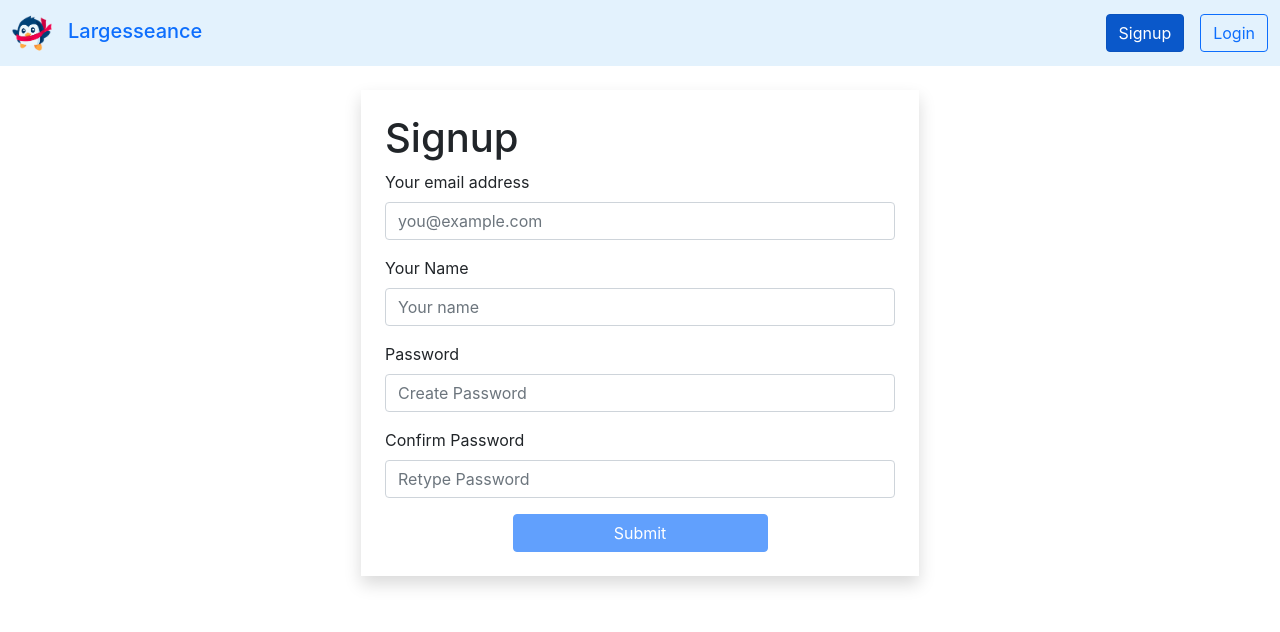
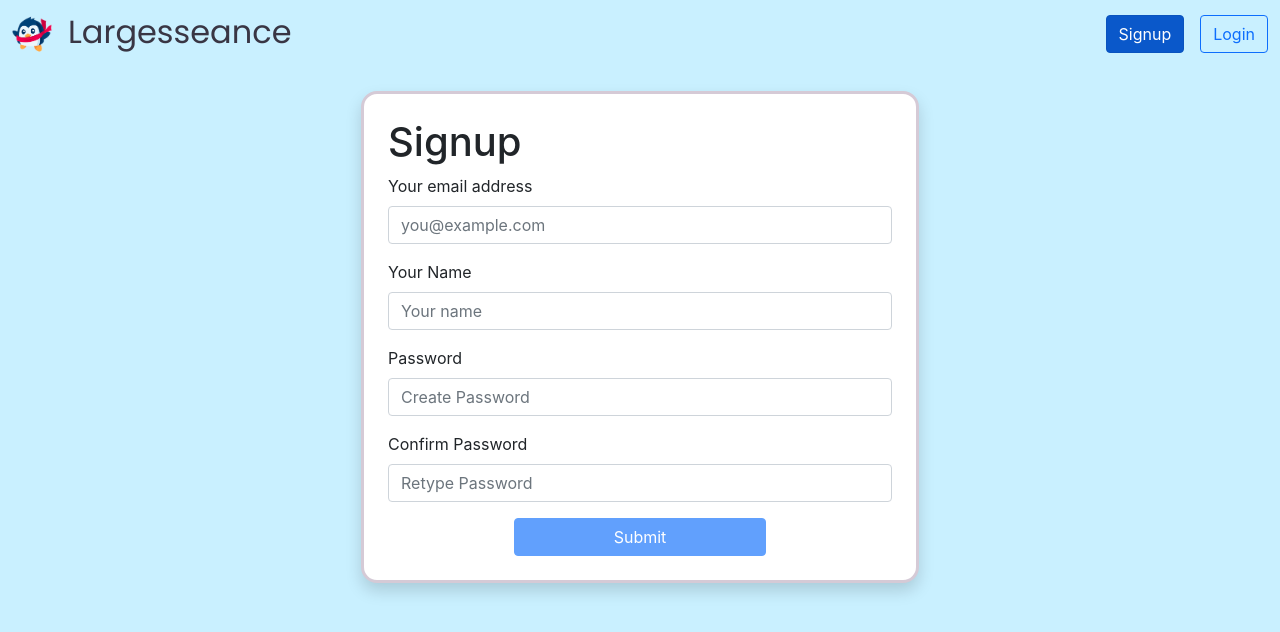
Before and after one commit to thejhoffman/project-gamma, a React (Create React App) app in the folder ghi/: page /signup in a window 1280 px wide. Shown: the top 632 px of the page. Built offline with nearby package versions, Linux system fonts and the light colour scheme; no server answers.

Commit message:
Adjusted css styling

```diff
--- a/ghi/src/App.css
+++ b/ghi/src/App.css
@@ -1,3 +1,5 @@
+@import url('https://fonts.googleapis.com/css2?family=Poppins:wght@200;400;700&display=swap');
+
 .App {
   text-align: center;
 }
@@ -13,38 +15,54 @@
   color: white;
 }
 
+[data-reactroot] {
+  height: 100vh !important;
+}
+
+body {
+  background-color: #c9f0ff;
+}
+
 /* **** MAINPAGE CSS **** */
 
-#mainpage.container-fluid {
-  padding: 10px;
-}
-
 .col-lg-6.carousel {
-  margin-top: 10px;
+  margin: 2rem 0 2rem 0;
   vertical-align: middle;
   text-align: center;
   display: flex;
-  /* padding: 50px; */
+  padding: 1rem;
+  background-color: white;
 }
 
-.col-lg-6.cards {
-  margin-top: 10px;
-  /* vertical-align: middle; */
-  /* display: flex; */
-  /* padding: 30px; */
+.col.cards {
+  margin-top: 2rem;
+  padding: 1rem;
+  background-color: white;
+
+}
+
+.box {
+  border: #d5cad6;
+  border-style: solid;
+  border-width: medium;
+  border-radius: 1em;
+  background-color: white;
+}
+
+.navbar-brand {
+  font-family: 'Poppins', sans-serif;
+  font-size: 2rem;
+  color: #393644
+}
+
+.nav-link {
+  font-size: 1rem;
+  font-style: italic;
 }
 
 .card-img-top {
   max-width: 100%;
   height: auto;
-}
-
-/* .img.card-img-top {
-  max-width: 80%;
-} */
-
-.dropdown.mainpage {
-  padding-bottom: 20px;
 }
 
 #mainpage-card.col {
@@ -54,7 +72,6 @@
 div.card.h-100 {
   max-height: 100%;
   overflow-y: auto;
-  padding-bottom: 10px;
 }
 
 .card-body {
@@ -73,10 +90,6 @@ p.card-text {
   height: 100%;
   justify-content: center;
   align-items: center;
-  padding: 20px;
-  /*
-  opacity: 0;
-  transition: opacity ease-in-out 0.25s; */
 }
 
 .img-fluid {
--- a/ghi/src/auth/Login.js
+++ b/ghi/src/auth/Login.js
@@ -49,7 +49,7 @@ function Login(props) {
   return (
     <div className="container mt-2">
       <div className='offset-3 col-6'>
-        <div className="shadow p-4 mt-4">
+        <div className="box shadow p-4 mt-4">
           <h1>Login</h1>
           <form onSubmit={handleLogin}>
             <BootstrapInput
--- a/ghi/src/auth/Signup.js
+++ b/ghi/src/auth/Signup.js
@@ -52,7 +52,7 @@ function SignUp(props) {
   return (
     <div className="container mt-2">
       <div className='offset-3 col-6'>
-        <div className="shadow p-4 mt-4">
+        <div className="box shadow p-4 mt-4">
           <h1>Signup</h1>
           <form onSubmit={handleSubmit}>
             <BootstrapInput
--- a/ghi/src/forms/DeletePerson.js
+++ b/ghi/src/forms/DeletePerson.js
@@ -93,7 +93,7 @@ const DeletePerson = () => {
 
   return (
     <div className="container mt-2 offset-3 col-6">
-      <div className="shadow p-4 mt-4">
+      <div className="box shadow p-4 mt-4">
         {didDelete
           ? <SuccessMessage />
           : <DeleteForm setDidDelete={setDidDelete} />
--- a/ghi/src/forms/EditEvent.js
+++ b/ghi/src/forms/EditEvent.js
@@ -68,7 +68,7 @@ const EditEvent = () => {
   return (
     <div className="row">
       <div className="offset-3 col-6">
-        <div className="shadow p-4 mt-4">
+        <div className="box shadow p-4 mt-4">
           <h1>Edit an event</h1>
           <form onSubmit={handleSubmit} id="edit-event-form">
             <div className="form-floating mb-3">
--- a/ghi/src/forms/EditPerson.js
+++ b/ghi/src/forms/EditPerson.js
@@ -204,7 +204,7 @@ const EditPerson = () => {
   const [didUpdate, setDidUpdate] = useState(false);
   return (
     <div className="container mt-2 offset-3 col-6">
-      <div className="shadow p-4 mt-4">
+      <div className="box shadow p-4 mt-4">
         {didUpdate
           ? <SuccessMessage />
           : <EditForm setDidUpdate={setDidUpdate} />
--- a/ghi/src/forms/EventForm.js
+++ b/ghi/src/forms/EventForm.js
@@ -65,7 +65,7 @@ function EventForm() {
   if (persons.length > 0) {
     return (
       <div className="container offset-3 col-6">
-        <div className="shadow p-4 mt-4">
+        <div className="box shadow p-4 mt-4">
           <h1>Add a new event</h1>
           <form onSubmit={handleSubmit} id="create-event-form">
             <div className="mb-3">
--- a/ghi/src/forms/PersonForm.js
+++ b/ghi/src/forms/PersonForm.js
@@ -60,7 +60,7 @@ function PersonForm() {
 
   return (
     <div className="container offset-3 col-6">
-      <div className="shadow p-4 mt-4">
+      <div className="box shadow p-4 mt-4">
         <h1>Add a new person</h1>
         {tokenLoading ? "please wait" :
           <form>
--- a/ghi/src/main/Calendar.js
+++ b/ghi/src/main/Calendar.js
@@ -37,13 +37,13 @@ function Calendar() {
   };
 
   return (
-    <div className="container mt-2 shadow p-4 mt-4">
-      <div className="row text-center">
+    <div className="container">
+      <div className="box row text-center mt-2 shadow p-4 mt-4">
         <h1>Calendar</h1>
         <p> A list of your upcoming events.</p>
         <div className="col d-flex justify-content-center">
           <Link to="/create_event" className="btn btn-primary">Add event</Link>
-        </div><table className="table table-striped">
+        </div><table className="table table-hover">
           <thead>
             <tr>
               <th>Event</th>
--- a/ghi/src/main/Dashboard.js
+++ b/ghi/src/main/Dashboard.js
@@ -236,7 +236,7 @@ const Dashboard = () => {
   };
 
   return (
-    <div className="container mt-2 shadow p-4 mt-4">
+    <div className="container box mt-2 shadow p-4 mt-4">
       <PersonDropdown
         people={people}
         person_id={person_id}
--- a/ghi/src/main/MainPage.js
+++ b/ghi/src/main/MainPage.js
@@ -17,7 +17,7 @@ function ProductColumn(props) {
 
         return (
           <div className="col mb-4" id="mainpage-card" key={product.MainImage.listing_id}>
-            <div className="card h-100">
+            <div className="card mb-3 shadow">
               <a href={product.url} className="mainpage-link">
                 <div className="mainpage-hover">
                   <div className="mainpage-hover-content"><i className="fas fa-cart-shopping fa-3x"></i></div>
@@ -126,7 +126,7 @@ function MainPage() {
   return (
     <div className="container mt-2" id="mainpage">
       <div className="row justify-content-center">
-        <div className="col-lg-6 carousel">
+        <div className="col-lg-6 carousel box shadow-lg p-3 mb-5">
           <div className="carousel slide carousel-fade" data-bs-ride="carousel" id="carousel">
             <h2>Gift shopping made easier</h2>
             <p>
@@ -159,7 +159,7 @@ function MainPage() {
       </div>
 
       <div className="row justify-content-center">
-        <div className="col cards fluid">
+        <div className="col cards fluid box shadow-lg p-3 mb-5">
           <div className="row row-cols-1 row-cols-sm-3 pb-3">
             <div className="col-md-4 d-flex justify-content-center">
               <select onChange={e => setOccasion(e.target.value)} value={occasion} id="occasion" className="form-select btn-outline-danger shrink-when-sm" aria-label="Occasion">
--- a/ghi/src/nav/Nav.js
+++ b/ghi/src/nav/Nav.js
@@ -65,7 +65,7 @@ const AuthButtons = (props) => {
 const Nav = () => {
   const { data: tokenData, isSuccess } = useGetTokenQuery();
   return (
-    <nav className="navbar navbar-expand-lg" style={{ backgroundColor: "#e3f2fd" }}>
+    <nav className="navbar navbar-expand-lg">
 
       <div className="container-fluid">
         <button className="navbar-toggler" type="button" data-bs-toggle="collapse" data-bs-target="#navbarToggleExternalContent" aria-controls="navbarToggleExternalContent" aria-expanded="false" aria-label="Toggle navigation">
```
